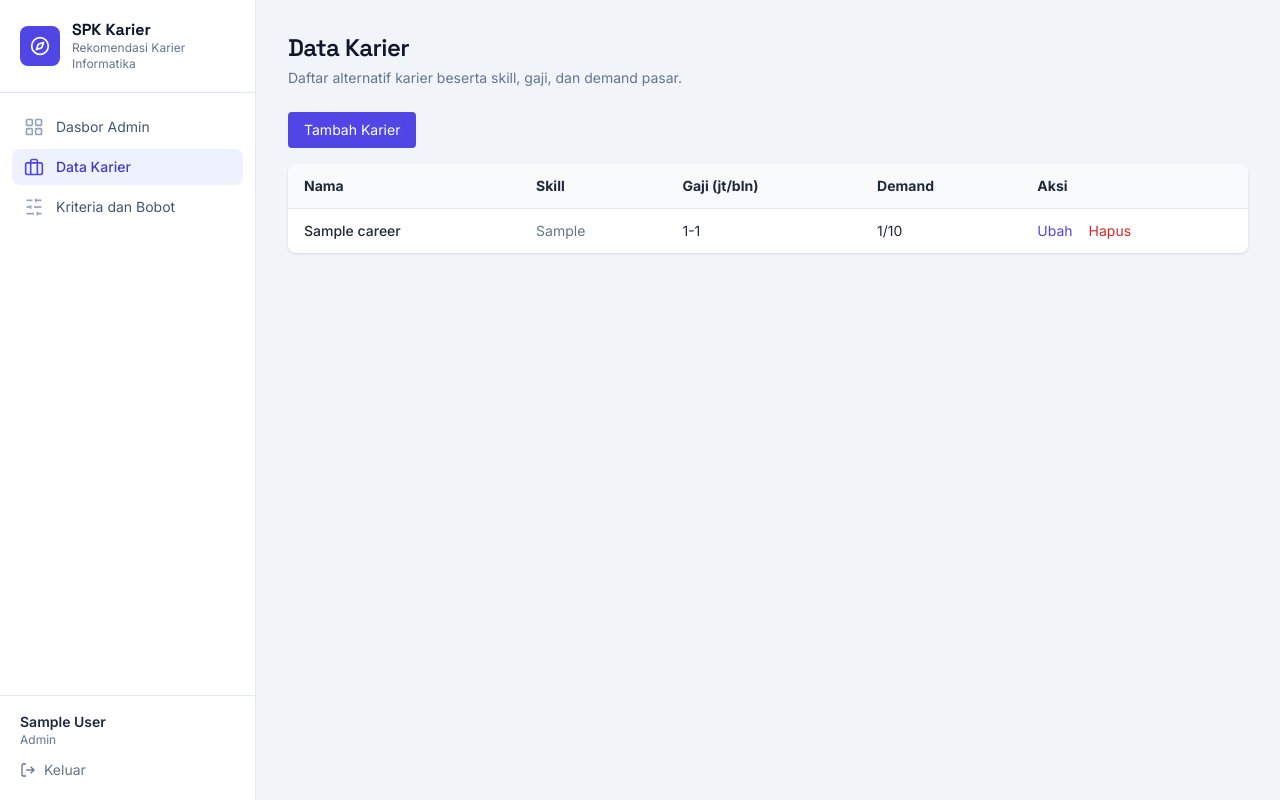
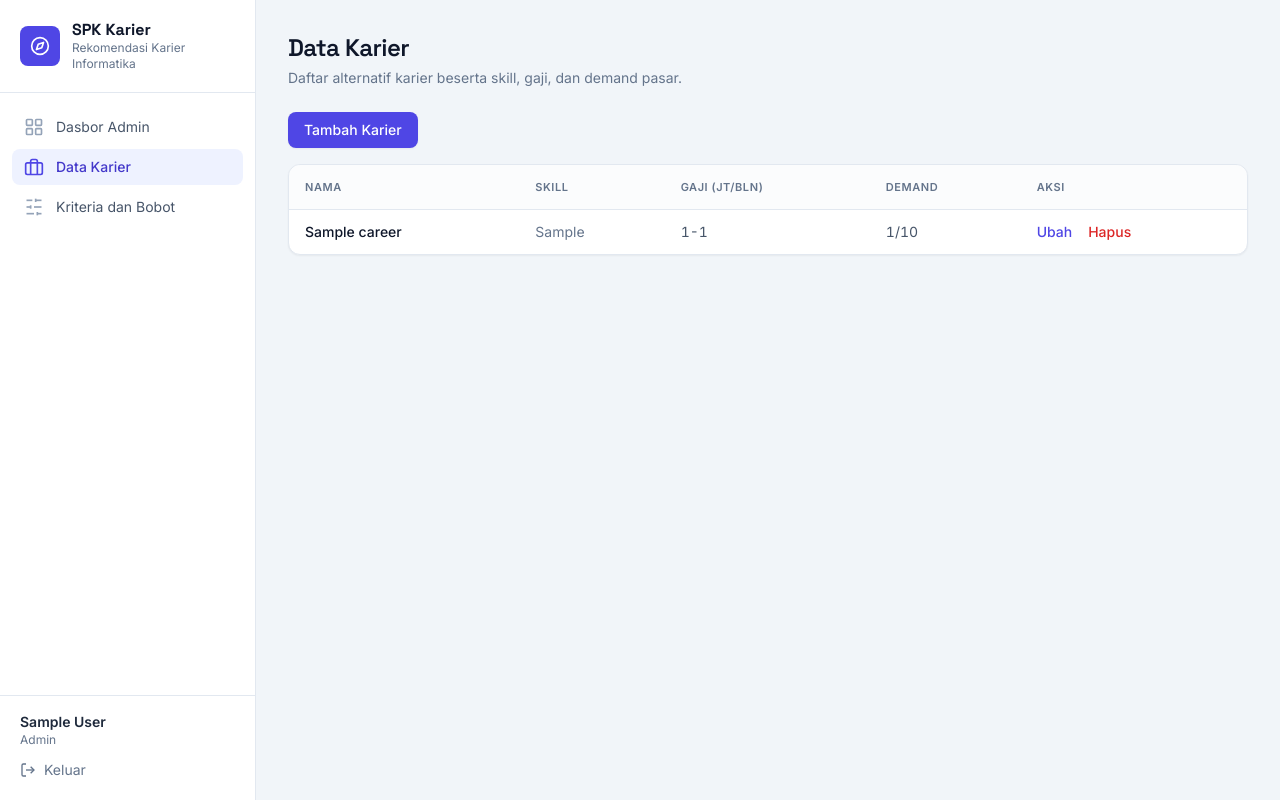
Before and after one commit to yfujust-collab/spk-rekomendasi-karier, a Flask app: page /admin/karier in a window 1280 px wide. Run offline with Flask 3, Linux system fonts and the light colour scheme; a user stored in the database is signed in; tables that the repository leaves empty hold one stand-in row (values such as "Sample post"); some libraries are stand-ins or nearby versions.

Commit message:
feat(ui): rapikan halaman light mahasiswa dan admin

```diff
--- a/app/templates/admin/careers.html
+++ b/app/templates/admin/careers.html
@@ -3,34 +3,34 @@
 {% block heading %}Data Karier{% endblock %}
 {% block subheading %}Daftar alternatif karier beserta skill, gaji, dan demand pasar.{% endblock %}
 {% block content %}
-<a href="{{ url_for('admin.career_add') }}" class="inline-block bg-indigo-600 text-white rounded px-4 py-2 text-sm hover:bg-indigo-700 mb-4">Tambah Karier</a>
-<div class="bg-white rounded-lg shadow overflow-x-auto">
+<a href="{{ url_for('admin.career_add') }}" class="btn-primary mb-4">Tambah Karier</a>
+<div class="card overflow-x-auto">
   <table class="w-full text-sm">
-    <thead class="bg-slate-50 text-left">
-      <tr>
-        <th class="px-4 py-3">Nama</th>
-        <th class="px-4 py-3">Skill</th>
-        <th class="px-4 py-3">Gaji (jt/bln)</th>
-        <th class="px-4 py-3">Demand</th>
-        <th class="px-4 py-3">Aksi</th>
+    <thead>
+      <tr class="border-b border-slate-200 bg-slate-50/60">
+        <th class="th">Nama</th>
+        <th class="th">Skill</th>
+        <th class="th">Gaji (jt/bln)</th>
+        <th class="th">Demand</th>
+        <th class="th">Aksi</th>
       </tr>
     </thead>
     <tbody>
       {% for c in careers %}
-      <tr class="border-t">
-        <td class="px-4 py-3 font-medium">{{ c.nama }}</td>
-        <td class="px-4 py-3 text-slate-500">{{ c.skills }}</td>
-        <td class="px-4 py-3">{{ c.gaji_min }}-{{ c.gaji_max }}</td>
-        <td class="px-4 py-3">{{ c.demand }}/10</td>
-        <td class="px-4 py-3 whitespace-nowrap">
-          <a class="text-indigo-600 mr-3" href="{{ url_for('admin.career_edit', cid=c.id) }}">Ubah</a>
+      <tr class="border-b border-slate-100 last:border-0 transition-colors hover:bg-slate-50">
+        <td class="td font-medium text-slate-900">{{ c.nama }}</td>
+        <td class="td text-slate-500">{{ c.skills }}</td>
+        <td class="td tabular-nums text-slate-600">{{ c.gaji_min }}-{{ c.gaji_max }}</td>
+        <td class="td tabular-nums text-slate-600">{{ c.demand }}/10</td>
+        <td class="td whitespace-nowrap">
+          <a class="font-medium text-indigo-600 hover:text-indigo-800 mr-3" href="{{ url_for('admin.career_edit', cid=c.id) }}">Ubah</a>
           <form class="inline" method="post" action="{{ url_for('admin.career_delete', cid=c.id) }}" onsubmit="return confirm('Hapus karier ini?')">
-            <button class="text-red-600" type="submit">Hapus</button>
+            <button class="font-medium text-red-600 hover:text-red-800" type="submit">Hapus</button>
           </form>
         </td>
       </tr>
       {% else %}
-      <tr><td colspan="5" class="px-4 py-6 text-center text-slate-400">Belum ada data karier.</td></tr>
+      <tr><td colspan="5" class="td py-8 text-center text-slate-400">Belum ada data karier.</td></tr>
       {% endfor %}
     </tbody>
   </table>
```
